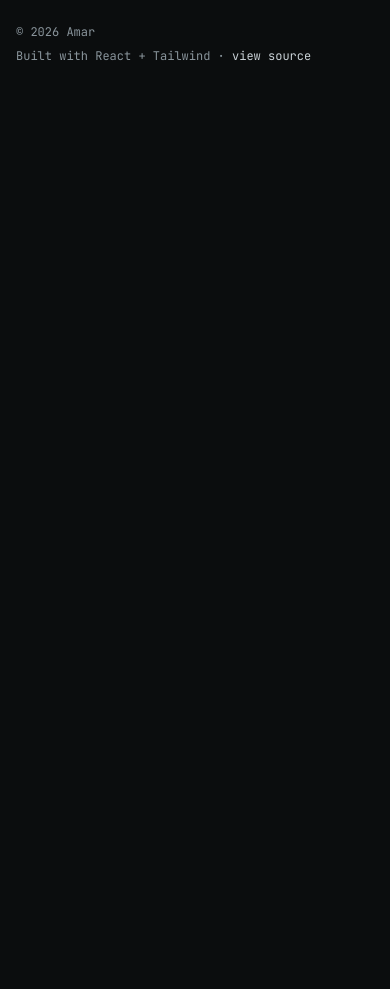
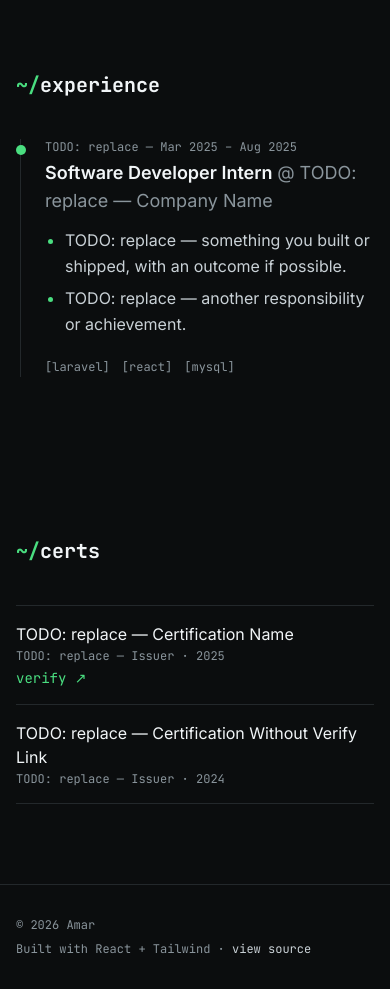
Before and after one commit to AmarAzraee-Work/Portfolio, a React (Vite) app: page / in a window 390 px wide. Shown: the part 3140-4129 px from the top of the page. Before the commit the page ends 3236 px from the top, so only its background shows below. Built offline with nearby package versions, Linux system fonts and the light colour scheme.

Commit message:
feat: add experience timeline and certs list

```diff
--- a/src/App.jsx
+++ b/src/App.jsx
@@ -4,6 +4,8 @@ import Hero from './sections/Hero'
 import About from './sections/About'
 import Stack from './sections/Stack'
 import Projects from './sections/Projects'
+import Experience from './sections/Experience'
+import Certs from './sections/Certs'
 
 export default function App() {
   return (
@@ -20,6 +22,8 @@ export default function App() {
         <About />
         <Stack />
         <Projects />
+        <Experience />
+        <Certs />
       </main>
       <Footer />
     </>
--- /dev/null
+++ b/src/sections/Certs.jsx
@@ -0,0 +1,29 @@
+import { certs } from '../data/certs'
+import Section from '../components/Section'
+import ExternalLink from '../components/ExternalLink'
+
+export default function Certs() {
+  return (
+    <Section id="certs">
+      <ul className="divide-y divide-line border-y border-line">
+        {certs.map((cert) => (
+          <li
+            key={cert.name}
+            className="flex flex-col gap-1 py-4 sm:flex-row sm:items-baseline sm:justify-between sm:gap-6"
+          >
+            <div>
+              <p className="text-heading">{cert.name}</p>
+              <p className="mt-0.5 font-mono text-xs text-muted">
+                {cert.issuer} · {cert.year}
+              </p>
+            </div>
+            <ExternalLink href={cert.verifyUrl} className="shrink-0 font-mono text-sm text-accent hover:underline">
+              verify <span aria-hidden="true">↗</span>
+              <span className="sr-only"> — {cert.name}</span>
+            </ExternalLink>
+          </li>
+        ))}
+      </ul>
+    </Section>
+  )
+}
--- /dev/null
+++ b/src/sections/Experience.jsx
@@ -0,0 +1,33 @@
+import { experience } from '../data/experience'
+import Section from '../components/Section'
+import Tag from '../components/Tag'
+
+export default function Experience() {
+  return (
+    <Section id="experience">
+      <ol className="ml-1 space-y-12 border-l border-line">
+        {experience.map((job) => (
+          <li key={`${job.company}-${job.period}`} className="relative pl-6 sm:pl-8">
+            <span aria-hidden="true" className="absolute -left-[5px] top-1.5 h-2.5 w-2.5 rounded-full bg-accent" />
+            <p className="font-mono text-xs text-muted">{job.period}</p>
+            <h3 className="mt-1 text-lg font-semibold text-heading">
+              {job.role} <span className="font-normal text-muted">@ {job.company}</span>
+            </h3>
+            <ul className="mt-3 max-w-3xl list-disc space-y-1.5 pl-5 leading-relaxed marker:text-accent">
+              {job.points.map((point) => (
+                <li key={point}>{point}</li>
+              ))}
+            </ul>
+            <ul className="mt-4 flex flex-wrap gap-x-3 gap-y-1">
+              {job.tech.map((item) => (
+                <li key={item}>
+                  <Tag>{item}</Tag>
+                </li>
+              ))}
+            </ul>
+          </li>
+        ))}
+      </ol>
+    </Section>
+  )
+}
```
Also changed, not shown: 1 other file (tests, documents, lock files or other folders).
